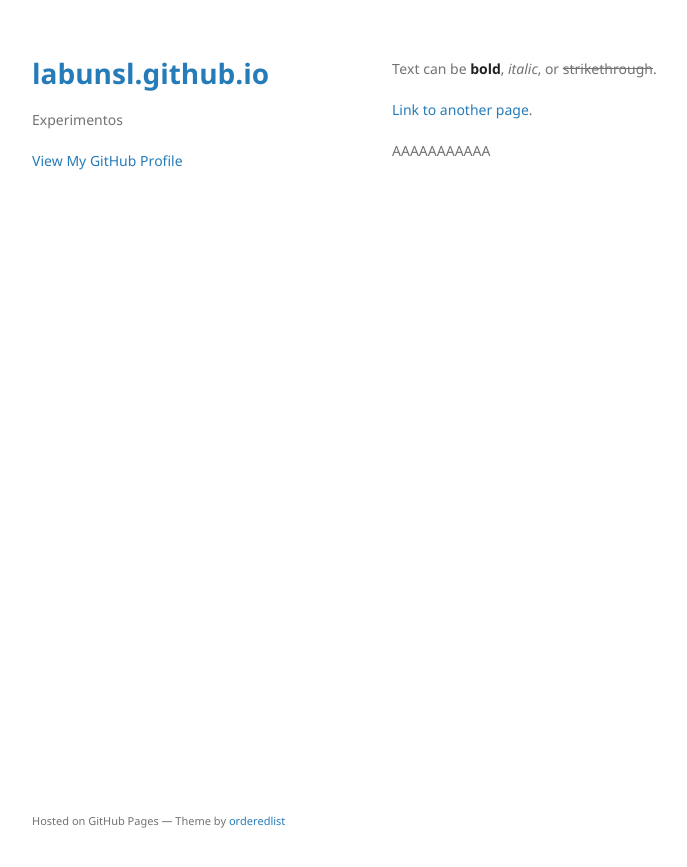
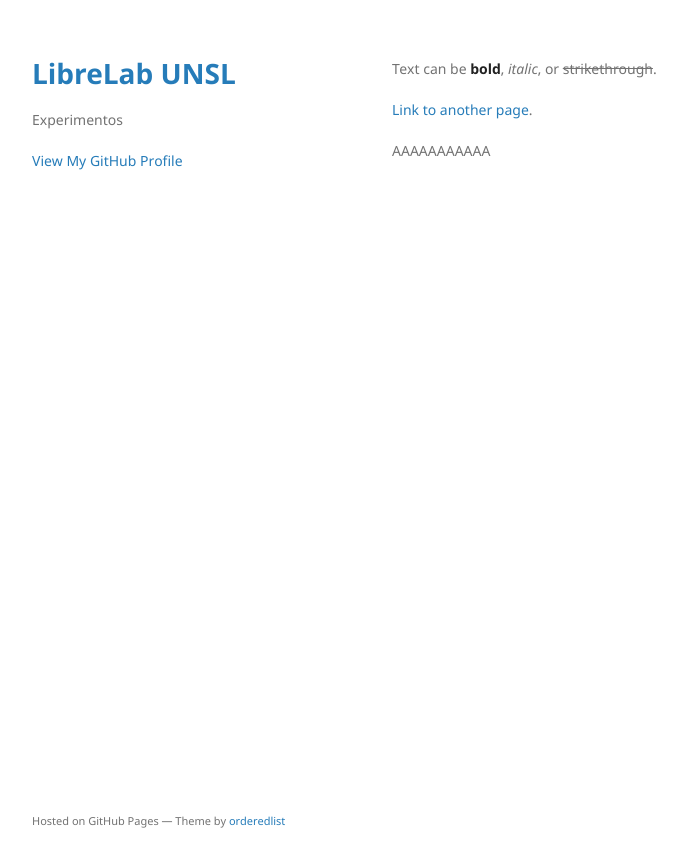
Before and after one commit to labunsl/labunsl.github.io, a Jekyll site: the page built from index.md, in a window 1280 px wide. Shown: the top 867 px of the page, without its empty margins (178-865 px from the left). Built offline with Jekyll 4.4.1, drawn with Linux system fonts in a browser that asks for light colours; the repository's description, which GitHub fills in, is left out.

Commit message:
Update default.html

```diff
--- a/_layouts/default.html
+++ b/_layouts/default.html
@@ -15,7 +15,7 @@
   <body>
     <div class="wrapper">
       <header>
-        <h1><a href="{{ "/" | absolute_url }}">{{ page.title | default: site.github.repository_name }}</a></h1>
+        <h1><a href="{{ "/" | absolute_url }}">{{ page.title | default: "LibreLab UNSL" }}</a></h1>
 
         {% if site.logo %}
           <img src="{{site.logo | relative_url}}" alt="Logo" />
```
